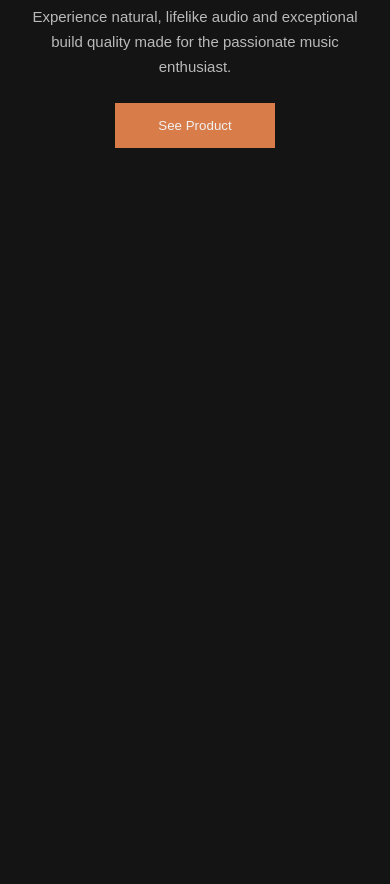
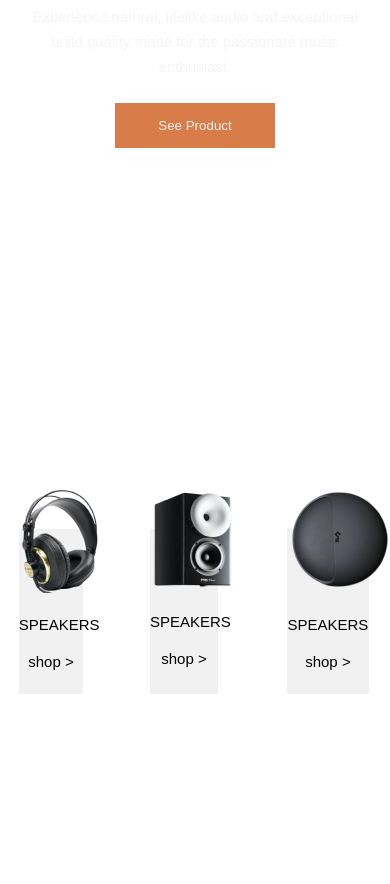
Before and after one commit to thaneeola/lesson-1-duplicate, a plain HTML site: page index.html in a window 390 px wide. Shown: the part 430-1314 px from the top of the page. Before the commit the page ends 844 px from the top, so only its background shows below. Drawn offline with Linux system fonts and the light colour scheme.

Commit message:
modified

```diff
--- a/index.html
+++ b/index.html
@@ -64,6 +64,35 @@
       </div>
 
         </article>
+        <!-- for the body -->
+        <section class="body-button">
+          <section class="new-tab">
+            <div class="text">
+              <picture><img src="./img/image-removebg-preview(41).png" alt="toggle-icon"></picture>
+              <p>SPEAKERS</p>
+              <p class="shop"> shop <samp>></samp></p>
+             </div>
+             </section>
+
+             <section class="new-tab">
+              <div class="text">
+                <picture><img src="./img/image-removebg-preview(38).png" alt="toggle-icon"></picture>
+                <p>SPEAKERS</p>
+                <p class="shop"> shop <samp>></samp></p>
+               </div>
+               </section>
+
+                <section class="new-tab">
+            <div class="text">
+              <picture><img src="./img/Group 5.png" alt="toggle-icon"></picture>
+              <p>SPEAKERS</p>
+              <p class="shop"> shop <samp>></samp></p>
+             </div>
+             </section>
+        </section>
+
+
+
     </header>
 
 
--- a/js/index.js
+++ b/js/index.js
@@ -1,4 +1,4 @@
- alert("hello Our site is having issues with javascript");
+//  alert("hello Our site is having issues with javascript");
 let dive = document.getElementById("toggle");
 let link = document.getElementById("link");
 console.log(dive, link);
--- a/styles.css
+++ b/styles.css
@@ -6,7 +6,7 @@
   font-family: sans-serif;
 }
 body {
-  background-color: #141414;
+  /* background-color: #141414; */
 }
 
 .container {
@@ -98,6 +98,16 @@ width: 160px;
 color:#F1F1F1;
 background-color: #D87D4A;
 border: none;
+}
+.body-button{
+  background-color: white;
+
+    background-color: white;
+    display: flex;
+    gap: 50px;
+padding: 120px;
+    justify-content: center;
+
 }
 /*res for tab*/
 @media (min-device-width: 601px) and (max-device-width: 1024px) {
@@ -224,25 +234,28 @@ border: none;
 /*res for phone*/
 @media (max-width: 600px) {
    body {
-    background-color: #141414;
+    background-color: white;
 
   }
 
    .container {
-  margin-inline: 37px;
-padding-inline: 0;
+
+padding-inline: 37px;
   }
   .container ul {
     display: none;
+
     flex-direction: column;
     justify-content: none;
-    margin-left: 0;
-    /* padding-inline: 0; */
 
-   position: absolute;
+     padding-inline: 0;
+
+
  width: 100%;
  /* height: 750px; */
     top: 80px;
+    margin-left: -37px;
+
     background-color: #ffff;
     z-index: 1;
 
@@ -261,7 +274,7 @@ padding-inline: 0;
      justify-content: center;
    margin: auto;
     font-size: 15px;
-   margin-block: 30px;
+   margin-block: 70px;
    text-align: center;
 
 
```
